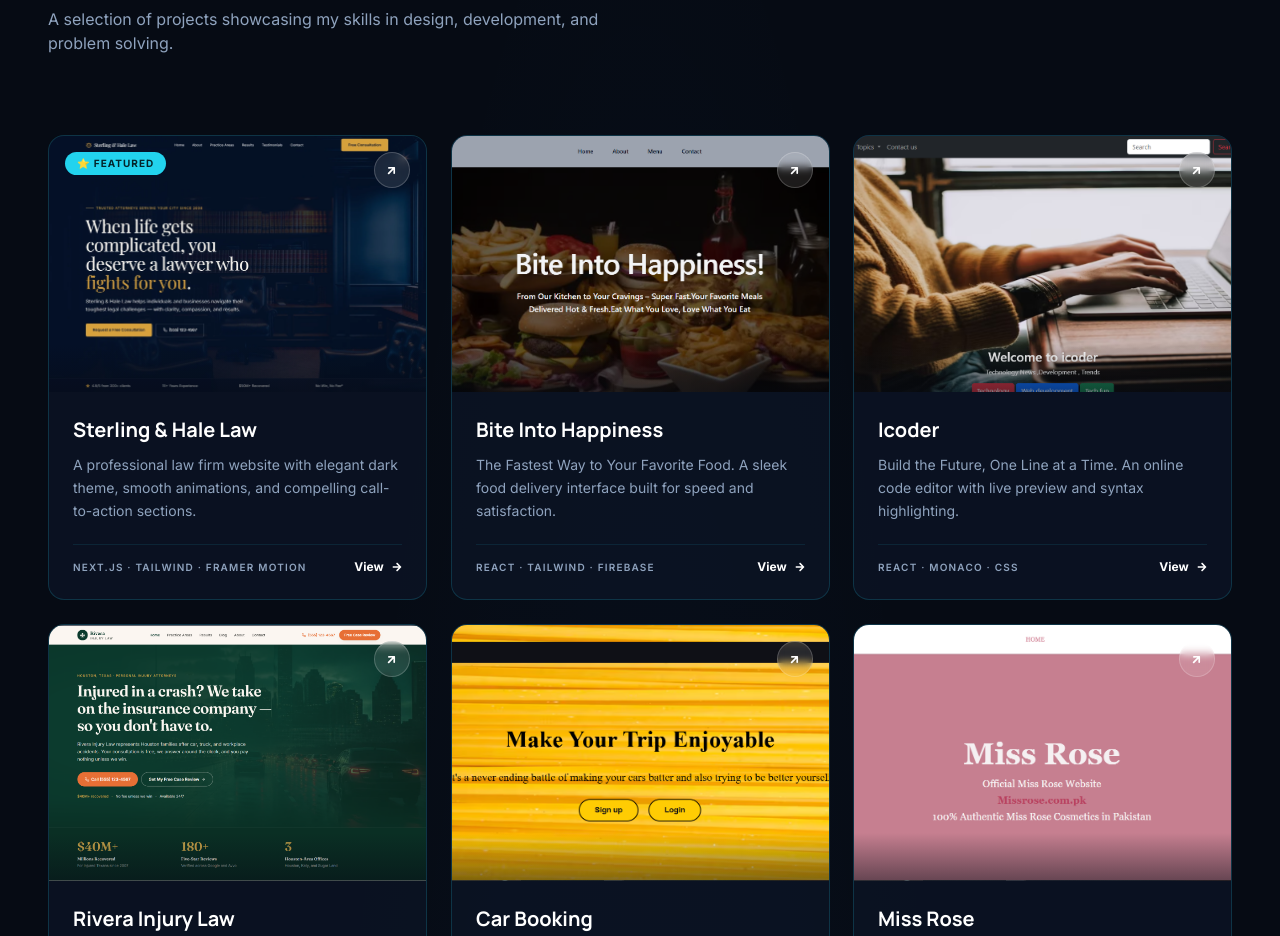
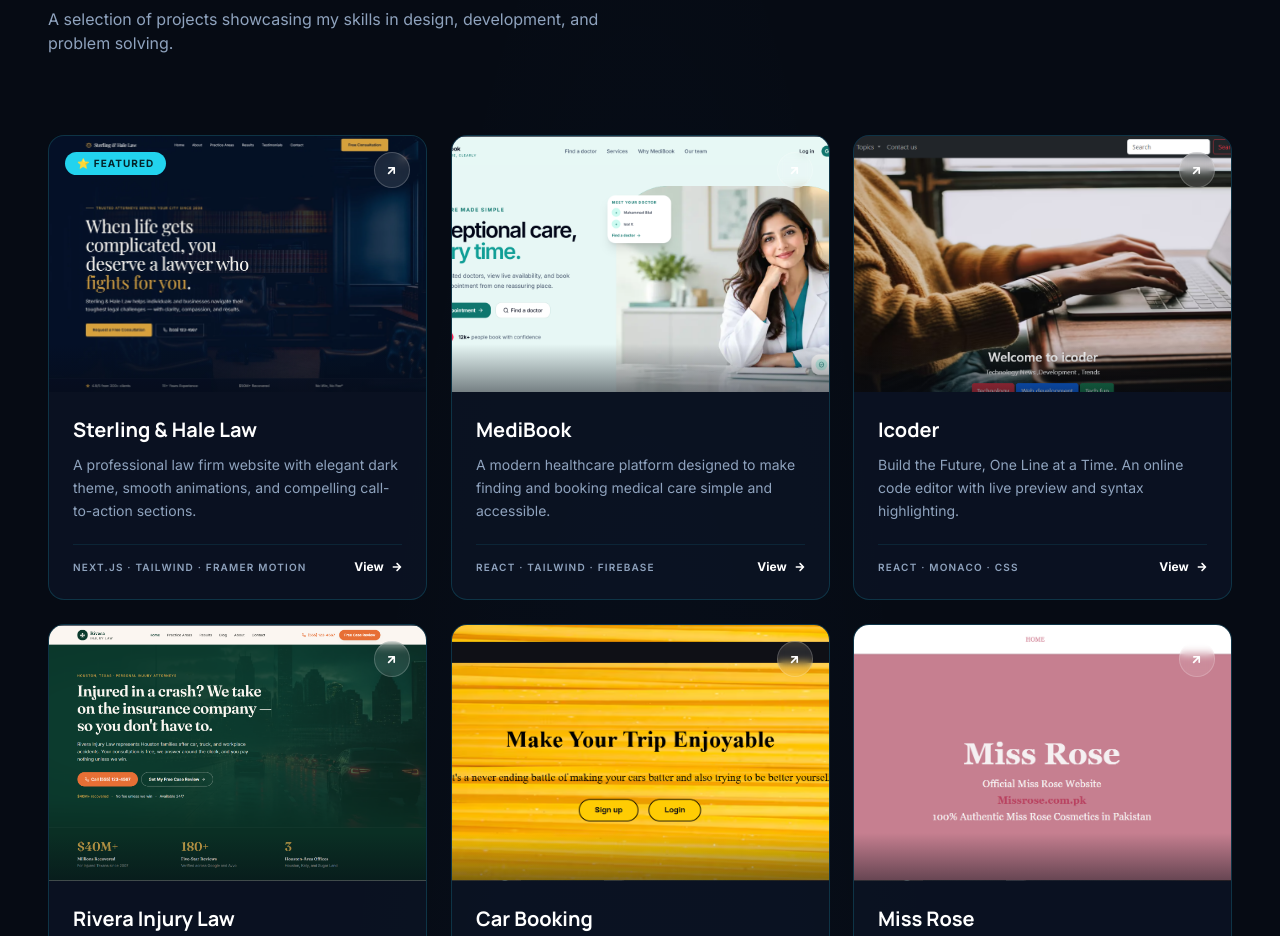
Before and after one commit to bismanoordev/Bisma-Noor, a Next.js app: page / in a window 1280 px wide. Shown: the part 6320-7256 px from the top of the page. Built offline with nearby package versions, Linux system fonts and the light colour scheme.

Commit message:
Replace Bite Into Happiness with MediBook

```diff
--- a/components/Projects.jsx
+++ b/components/Projects.jsx
@@ -3,7 +3,7 @@ import { FaGithub, FaArrowRight, FaArrowUp } from 'react-icons/fa';
 import { HiOutlineSparkles } from 'react-icons/hi';
 import ScrollReveal from './ScrollReveal';
 import SterlingHale from '@/assets/sterling-hale.png';
-import Food from '@/assets/Food.png';
+import MediBook from '@/assets/medibook.png';
 import Icoder from '@/assets/Icoder.png';
 import Rivera from '@/assets/rivera.png';
 import CarBooking from '@/assets/car-booking.png';
@@ -19,10 +19,10 @@ const projects = [
     featured: true,
   },
   {
-    title: 'Bite Into Happiness',
-    desc: 'The Fastest Way to Your Favorite Food. A sleek food delivery interface built for speed and satisfaction.',
-    img: Food,
-    link: 'https://text-utils-csij.vercel.app/',
+    title: 'MediBook',
+    desc: 'A modern healthcare platform designed to make finding and booking medical care simple and accessible.',
+    img: MediBook,
+    link: 'https://medi-book-chi-eight.vercel.app/',
     tags: ['React', 'Tailwind', 'Firebase'],
   },
   {
```
Also changed, not shown: assets/medibook.png (added).
